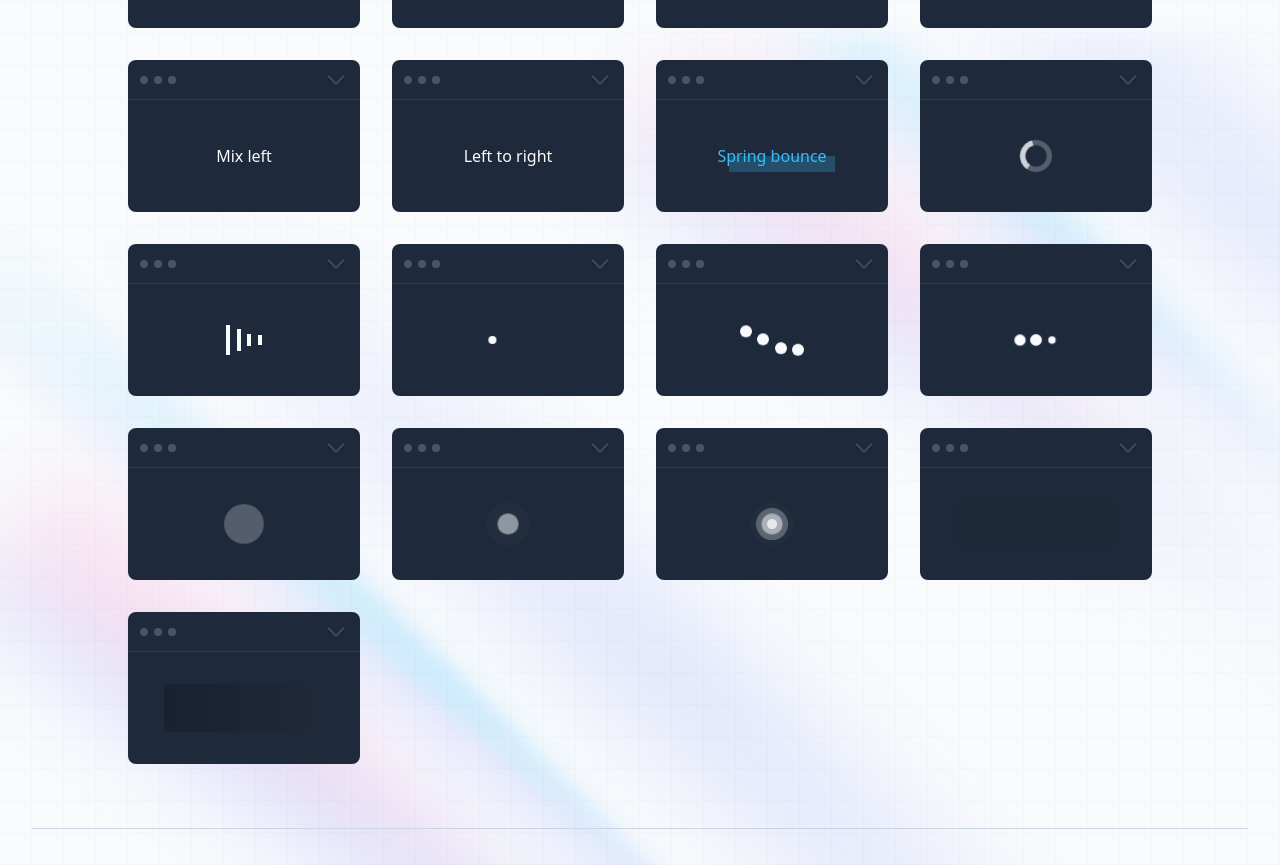
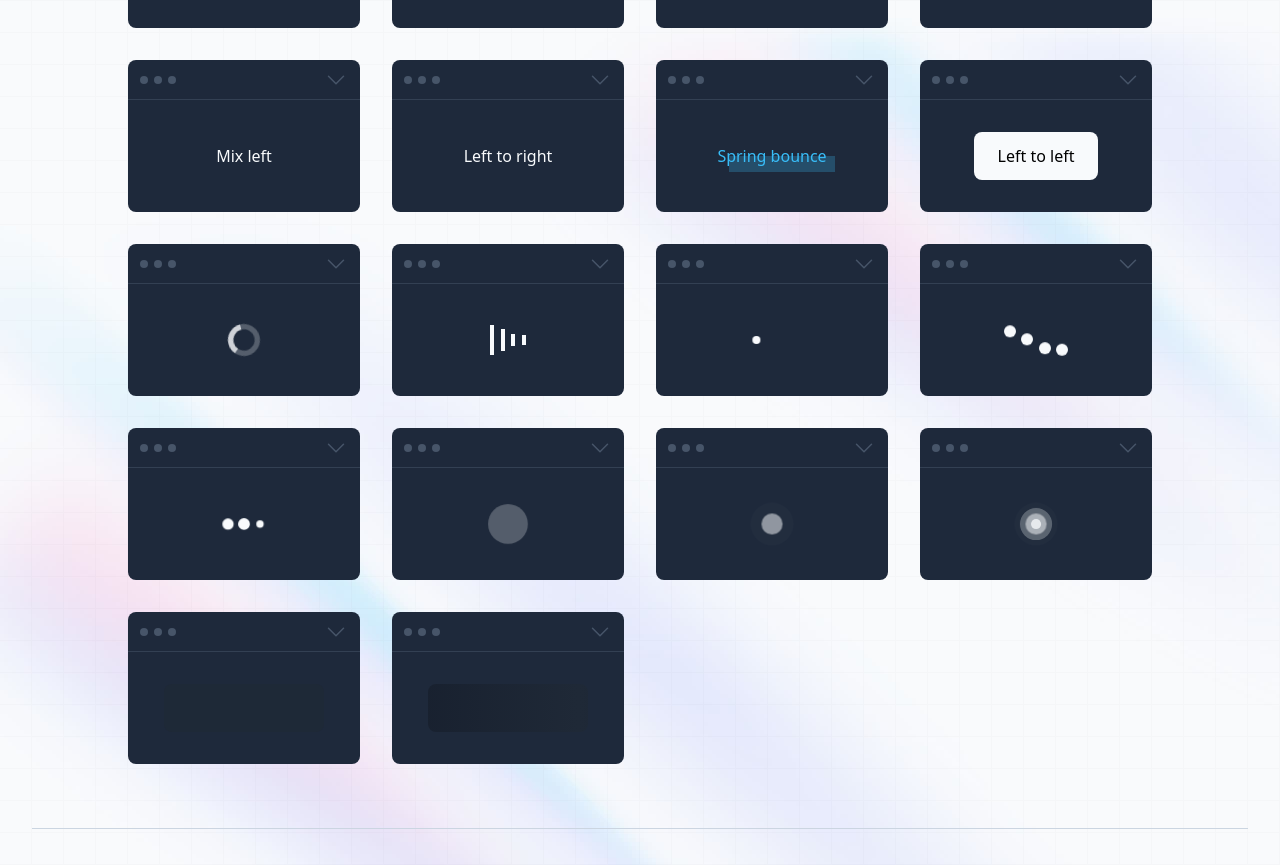
Before and after one commit to codingcodax/mini, a Next.js app: page /components in a window 1280 px wide. Shown: the part 1600-2465 px from the top of the page. Built offline with nearby package versions, Linux system fonts and the light colour scheme; grey boxes are pictures that could not be loaded.

Commit message:
feat(snippets): add button underlay left left

```diff
--- /dev/null
+++ b/src/data/snippets/ButtonUnderlayLeftLeft.tsx
@@ -0,0 +1,18 @@
+import type { Snippet } from '~/types/snippet';
+
+const ButtonUnderlayLeftLeft: Snippet = {
+  title: 'Button Underlay Left Left',
+  type: 'link',
+  githubLink:
+    'https://github.com/codingcodax/mini/tree/main/src/data/snippets/ButtonUnderlayLeftLeft.tsx',
+  playgroundLink: 'https://play.tailwindcss.com/yN0Tc3mhb4',
+  source: (
+    <button className='group relative overflow-x-clip rounded-lg bg-slate-50 px-6 py-3 before:absolute before:bottom-0 before:left-0 before:h-full before:w-full before:origin-left before:scale-x-0 before:bg-sky-400 before:transition-transform before:duration-500 before:ease-in-out before:hover:origin-left hover:before:scale-x-100'>
+      <span className='relative text-black transition-colors duration-500 ease-in-out group-hover:text-slate-50'>
+        Left to left
+      </span>
+    </button>
+  ),
+};
+
+export default ButtonUnderlayLeftLeft;
--- a/src/data/snippets/index.ts
+++ b/src/data/snippets/index.ts
@@ -27,6 +27,7 @@ import LinkMixRight from './LinkMixRight';
 import LinkMixLeft from './LinkMixLeft';
 import LinkWavyRight from './LinkWavyRight';
 import LinkSpringBounce from './LinkSpringBounce';
+import ButtonUnderlayLeftLeft from './ButtonUnderlayLeftLeft';
 import LoaderSpinner from './LoaderSpinner';
 import LoaderWaveform from './LoaderWaveform';
 import LoaderWobble from './LoaderWobble';
@@ -66,6 +67,7 @@ const Snippets: Snippet[] = [
   LinkMixLeft,
   LinkWavyRight,
   LinkSpringBounce,
+  ButtonUnderlayLeftLeft,
   LoaderSpinner,
   LoaderWaveform,
   LoaderWobble,
```
